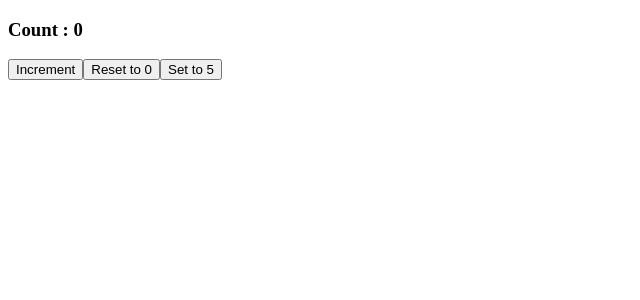
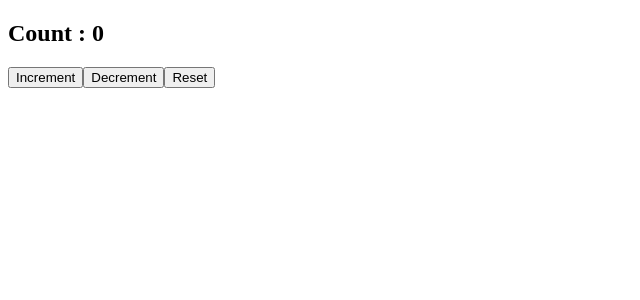
Before and after one commit to Trex-Hub/overReact, a React (Vite) app in the folder React Render/: page / in a window 1280 px wide. Shown: the top 300 px of the page, without its empty margins (0-640 px from the left). Built offline with nearby package versions, Linux system fonts and the light colour scheme.

Commit message:
useReducer Render Behaviour

```diff
--- a/React Render/src/App.jsx
+++ b/React Render/src/App.jsx
@@ -1,10 +1,11 @@
 import React from 'react'
 import UseState from './components/UseState/UseState'
+import { UseReducer }  from './components/UseReducer/UseReducer'
 
 function App() {
   return (
     <div>
-      <UseState/>
+      <UseReducer/>
     </div>
   )
 }
--- /dev/null
+++ b/React Render/src/components/UseReducer/UseReducer.jsx
@@ -0,0 +1,29 @@
+import React, { useReducer } from 'react'
+
+const initialState = 0
+const reducer = (state, action) => {
+    switch (action) {
+        case 'increment': return state + 1
+        case 'decrement': return state - 1
+        case 'reset': return initialState
+        default: return state
+    }
+
+}
+
+export const UseReducer = () => {
+
+    const [count, dispatch] = useReducer(reducer, initialState)
+
+    console.log('Component Render')
+
+    return (
+
+        <div>
+            <h2> Count : {count} </h2>
+            <button onClick={() => { dispatch('increment') }}> Increment </button>
+            <button onClick={() => { dispatch('decrement') }}> Decrement </button>
+            <button onClick={() => { dispatch('reset') }}> Reset </button>
+        </div>
+    )
+}
```
